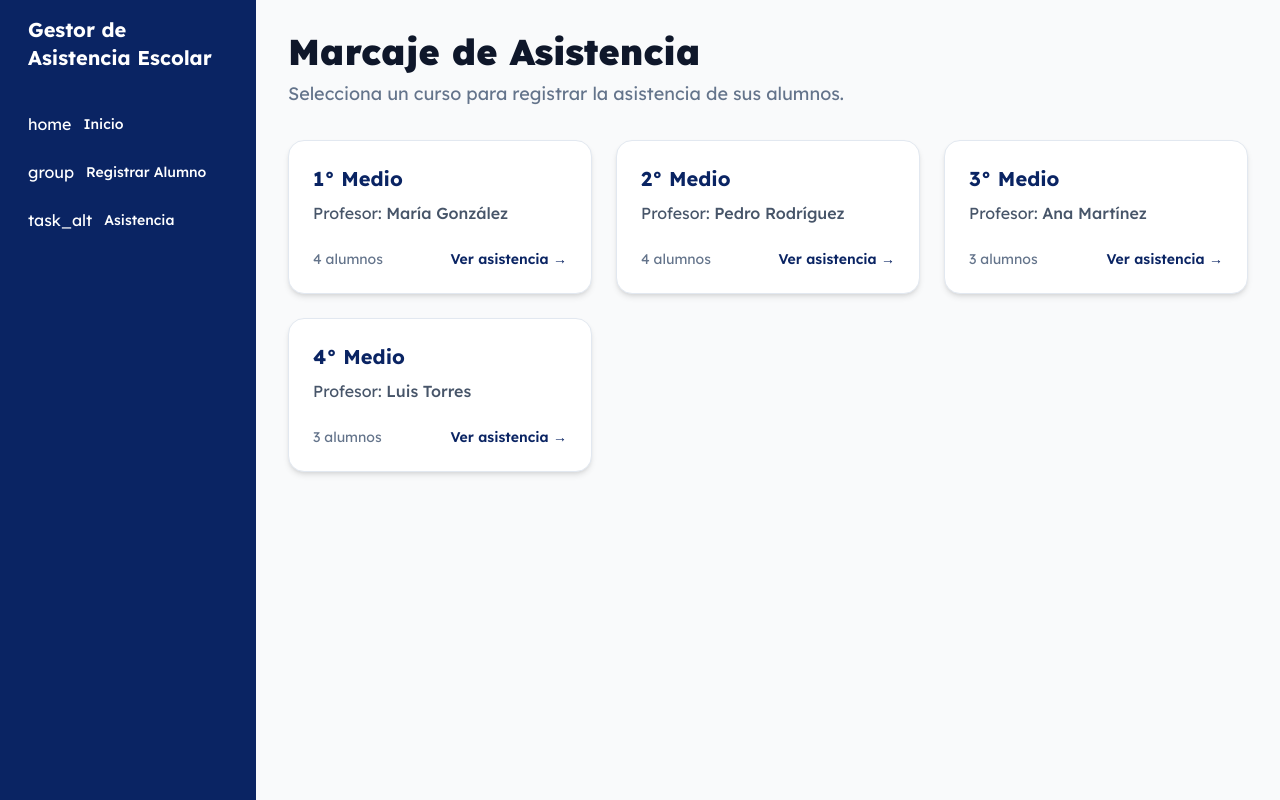
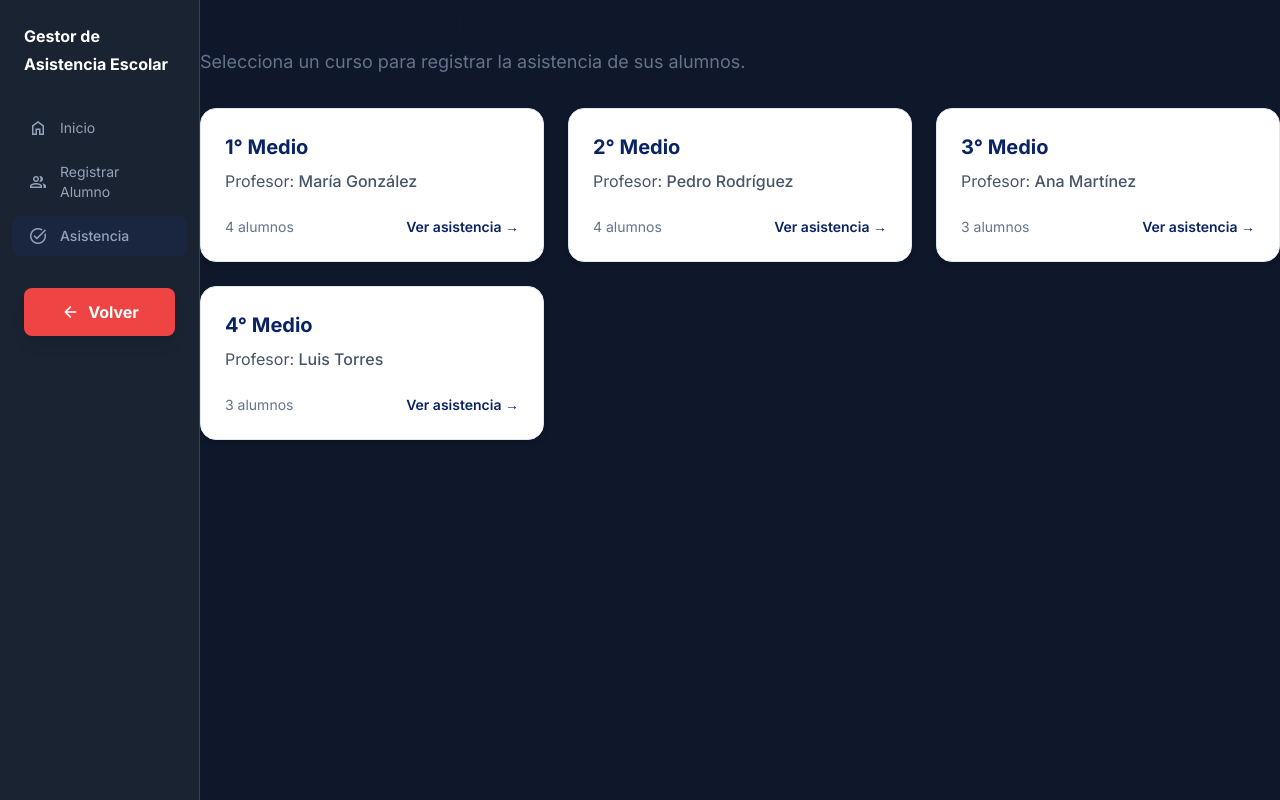
Before and after one commit to lilbullkingjobs/gestor_asistencia, a Django app: page /asistencia/ in a window 1280 px wide. Run offline with Django 4.2, Linux system fonts and the light colour scheme; data comes from the database, SQL or seed files in the repository; some libraries are stand-ins or nearby versions.

Commit message:
Prueba 3 RN

```diff
--- a/gestor_asistencia/templates/gestorApp/base.html
+++ b/gestor_asistencia/templates/gestorApp/base.html
@@ -5,36 +5,97 @@
   <meta name="viewport" content="width=device-width, initial-scale=1.0">
   <title>{% block title %}Gestor de Asistencia Escolar{% endblock %}</title>
   <script src="https://cdn.tailwindcss.com?plugins=forms,container-queries"></script>
-  <link href="https://fonts.googleapis.com/css2?family=Lexend:wght@100..900&display=swap" rel="stylesheet">
+  <link href="https://fonts.googleapis.com/css2?family=Inter:wght@400;500;600;700;900&display=swap" rel="stylesheet">
+  <link href="https://fonts.googleapis.com/css2?family=Material+Symbols+Outlined:wght,FILL@100..700,0..1&display=swap" rel="stylesheet">
+  <script>
+    tailwind.config = {
+      darkMode: "class",
+      theme: {
+        extend: {
+          colors: {
+            "primary": "#1e40af",
+            "sidebar": "#1a2332",
+            "content-bg": "#1e293b",
+            "card-bg": "#1e293b",
+            "text-primary": "#ffffff",
+            "text-secondary": "#94a3b8",
+            "border-light": "#334155",
+          },
+          fontFamily: {
+            "display": ["Inter", "sans-serif"]
+          },
+        },
+      },
+    }
+  </script>
   <style>
-    body { font-family: 'Lexend', sans-serif; }
+    body {
+      font-family: 'Inter', sans-serif;
+      background: #0f172a;
+    }
+    .material-symbols-outlined {
+      font-variation-settings: 'FILL' 0, 'wght' 400, 'GRAD' 0, 'opsz' 20;
+      font-size: 20px;
+    }
+    .sidebar-link {
+      transition: all 0.2s ease;
+    }
+    .sidebar-link:hover {
+      background: rgba(59, 130, 246, 0.1);
+      border-left: 3px solid #3b82f6;
+    }
+    {% block extra_css %}{% endblock %}
   </style>
 </head>
 
-<body class="bg-gray-50 text-slate-800 dark:bg-[#101622] dark:text-slate-200 flex min-h-screen">
+<body class="font-display">
+  <div class="flex min-h-screen w-full">
     <!-- SideBar -->
-  <aside class="w-64 bg-[#0A2463] text-white flex flex-col p-4">
-    <h1 class="text-white text-xl font-bold mb-8 px-3">Gestor de Asistencia Escolar</h1>
-    <nav class="flex flex-col gap-2">
-      <a href="/" class="flex items-center gap-3 px-3 py-2 rounded-lg hover:bg-[#3E92CC]/50 transition-colors">
+    <aside class="flex-shrink-0 w-[200px] bg-sidebar border-r border-border-light flex flex-col py-6">
+      <div>
+        <!-- Logo/Title -->
+        <div class="px-6 mb-8">
+          <h1 class="text-white font-bold text-base mb-1">Gestor de</h1>
+          <h2 class="text-white font-bold text-base">Asistencia Escolar</h2>
+        </div>
+
+        <!-- Navigation -->
+        <nav class="flex flex-col gap-1 px-3">
+          <a href="{% url 'panel_control_rol' %}" class="sidebar-link flex items-center gap-3 px-4 py-2.5 text-text-secondary rounded-lg {% if request.resolver_match.url_name == 'panel_control_rol' %}bg-primary/10 text-blue-400 border-l-3 border-blue-500{% endif %}">
             <span class="material-symbols-outlined">home</span>
-        <p class="text-sm font-medium leading-normal">Inicio</p>
+            <span class="text-sm">Inicio</span>
           </a>
-      <a href="/registro-alumno/" class="flex items-center gap-3 px-3 py-2 rounded-lg hover:bg-[#3E92CC]/50">
+
+          <a href="{% url 'registro_alumno' %}" class="sidebar-link flex items-center gap-3 px-4 py-2.5 text-text-secondary rounded-lg {% if request.resolver_match.url_name == 'registro_alumno' %}bg-primary/10 text-blue-400 border-l-3 border-blue-500{% endif %}">
             <span class="material-symbols-outlined">group</span>
-        <p class="text-sm font-medium leading-normal">Registrar Alumno</p>
+            <span class="text-sm">Registrar Alumno</span>
           </a>
-      <a href="/marcar-asistencia/" class="flex items-center gap-3 px-3 py-2 rounded-lg hover:bg-[#3E92CC]/50">
+
+          <a href="{% url 'seleccionar_curso' %}" class="sidebar-link flex items-center gap-3 px-4 py-2.5 text-text-secondary rounded-lg {% if request.resolver_match.url_name == 'seleccionar_curso' or request.resolver_match.url_name == 'marcar_asistencia' %}bg-primary/10 text-blue-400 border-l-3 border-blue-500{% endif %}">
             <span class="material-symbols-outlined">task_alt</span>
-        <p class="text-sm font-medium leading-normal">Asistencia</p>
+            <span class="text-sm font-medium">Asistencia</span>
           </a>
         </nav>
+
+        <!-- Volver Button -->
+        <div class="mt-8 px-6">
+          <a href="{% url 'panel_control_rol' %}" class="block bg-red-500 hover:bg-red-600 text-white font-bold text-base rounded-lg p-3 text-center transition-all shadow-lg hover:shadow-xl active:scale-95">
+            <div class="flex items-center justify-center gap-2">
+              <span class="material-symbols-outlined">arrow_back</span>
+              <span>Volver</span>
+            </div>
+          </a>
+        </div>
+      </div>
     </aside>
 
     <!-- Main content -->
-  <main class="flex-1 p-8 overflow-y-auto">
+    <main class="flex-1 overflow-y-auto">
       {% block content %}
       {% endblock %}
     </main>
+  </div>
+
+  {% block extra_js %}{% endblock %}
 </body>
 </html>
```
Also changed, not shown: gestor_asistencia/templates/gestorApp/sprint_7/panel_inspector.html (+4 -6 lines), gestor_asistencia/templates/gestorApp/sprint_4/historial_asistencia.html (line endings or trailing spaces). Lines whose indentation alone changed are shown as unchanged.
